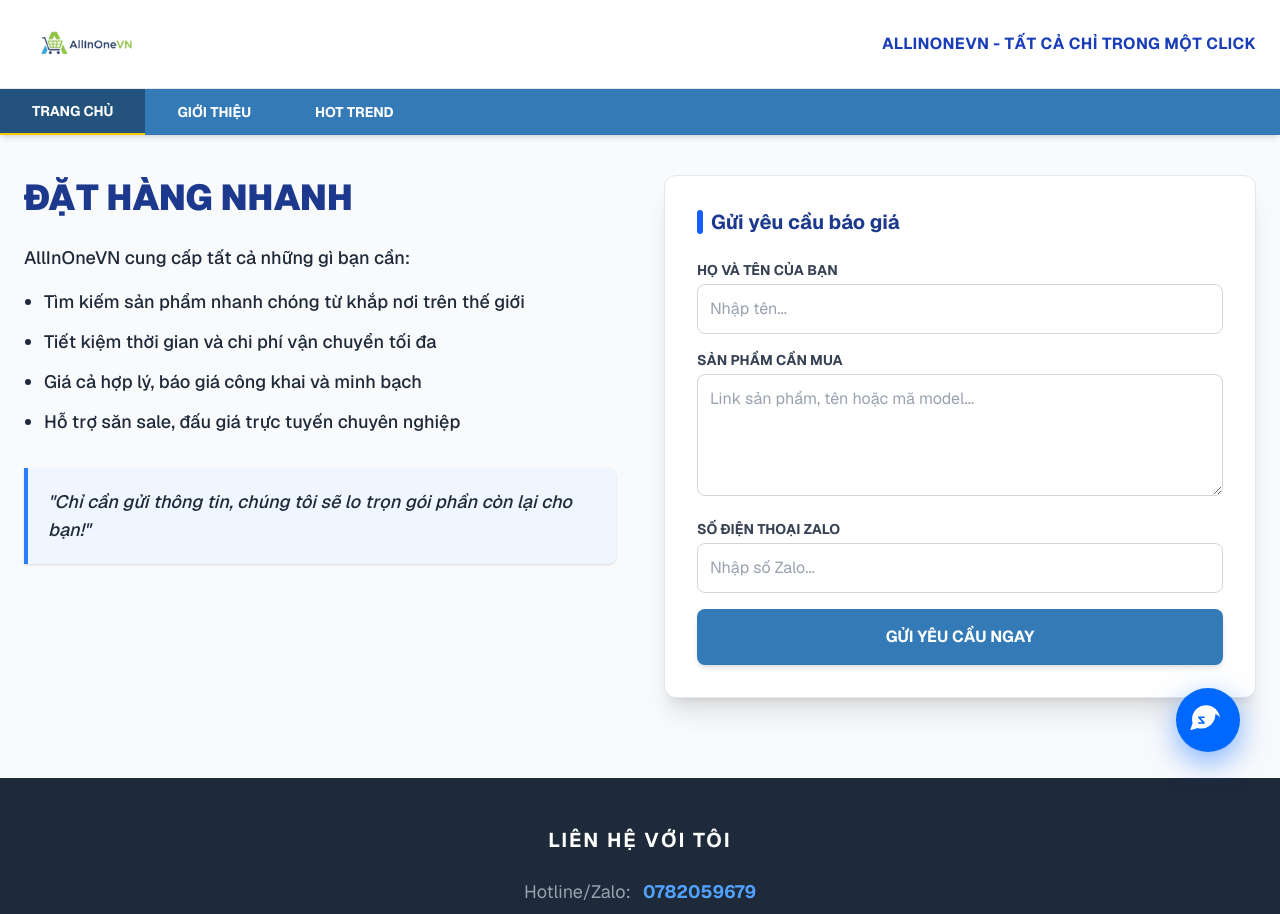
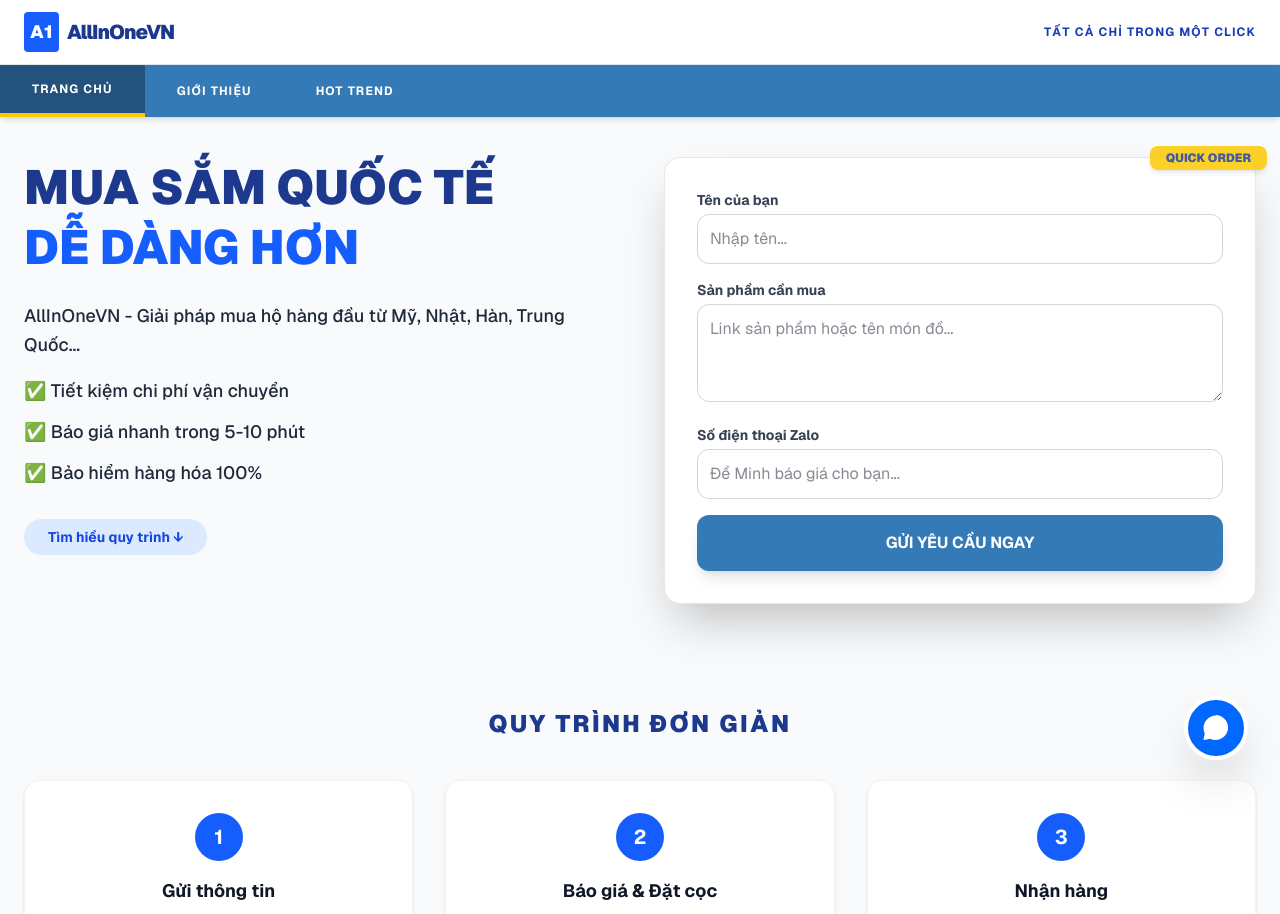
Before and after one commit to dotienminh6-svg/Cua-hang-cua-minh, a Next.js app: page / in a window 1280 px wide. Shown: the top 914 px of the page. Built offline with nearby package versions, Linux system fonts and the light colour scheme.

Commit message:
them tinh nang

```diff
--- a/app/page.tsx
+++ b/app/page.tsx
@@ -11,7 +11,7 @@ export default function Home() {
     setLoading(true);
     emailjs.sendForm('service_u39jdqg', 'template_rhrihtn', e.target, 'lTdh8-6gnfkeO7kfJ')
       .then(() => {
-        alert("Đã gửi đơn hàng thành công!");
+        alert("Đã gửi đơn hàng thành công! Đợi chút Minh sẽ check và báo giá bạn ngay.");
         setLoading(false);
         e.target.reset();
       }, (error) => {
@@ -25,22 +25,25 @@ export default function Home() {
       {/* HEADER */}
       <header className="bg-white py-3 px-6 border-b border-gray-200">
         <div className="max-w-7xl mx-auto flex items-center justify-between">
-          <img src="/logo.png" alt="Logo" className="h-16 w-auto" />
-          <p className="text-blue-800 font-bold hidden md:block uppercase tracking-wide">
-            AllInOneVN - TẤT CẢ CHỈ TRONG MỘT CLICK
+          <div className="flex items-center gap-2">
+            <div className="bg-blue-600 text-white p-1.5 rounded font-black text-lg">A1</div>
+            <span className="text-blue-900 font-black text-xl tracking-tighter">AllInOneVN</span>
+          </div>
+          <p className="text-blue-800 font-bold hidden md:block uppercase text-xs tracking-widest">
+            Tất cả chỉ trong một click
           </p>
         </div>
       </header>
 
-      {/* MENU - Thêm thuộc tính sticky để luôn hiện khi cuộn trang */}
+      {/* MENU */}
       <nav className="bg-[#337ab7] text-white sticky top-0 z-50 shadow-md">
-        <div className="max-w-7xl mx-auto flex">
+        <div className="max-w-7xl mx-auto flex overflow-x-auto scrollbar-hide">
           {['home', 'about', 'news'].map((tab) => (
             <button
               key={tab}
               onClick={() => setActiveTab(tab)}
-              className={`px-8 py-3 font-bold uppercase text-sm transition-all duration-300 ${
-                activeTab === tab ? 'bg-[#23527c] border-b-2 border-yellow-400' : 'hover:bg-[#286090]'
+              className={`px-8 py-4 font-bold uppercase text-xs tracking-widest transition-all whitespace-nowrap ${
+                activeTab === tab ? 'bg-[#23527c] border-b-4 border-yellow-400' : 'hover:bg-[#286090]'
               }`}
             >
               {tab === 'home' ? 'Trang chủ' : tab === 'about' ? 'Giới thiệu' : 'Hot trend'}
@@ -54,65 +57,92 @@ export default function Home() {
 
         {/* TRANG CHỦ */}
         {activeTab === 'home' && (
+          <div className="space-y-16">
             <div className="grid md:grid-cols-2 gap-12 items-start">
-            <div className="animate-fadeIn">
-              <h2 className="text-4xl font-black text-blue-900 mb-6 uppercase leading-tight">Đặt hàng nhanh</h2>
-              <div className="text-gray-800 font-medium space-y-4 text-lg">
-                <p>AllInOneVN cung cấp tất cả những gì bạn cần:</p>
-                <ul className="list-disc ml-5 space-y-3">
-                  <li>Tìm kiếm sản phẩm nhanh chóng từ khắp nơi trên thế giới</li>
-                  <li>Tiết kiệm thời gian và chi phí vận chuyển tối đa</li>
-                  <li>Giá cả hợp lý, báo giá công khai và minh bạch</li>
-                  <li>Hỗ trợ săn sale, đấu giá trực tuyến chuyên nghiệp</li>
+              <div>
+                <h2 className="text-5xl font-black text-blue-900 mb-6 uppercase leading-tight">
+                  Mua sắm quốc tế <br/><span className="text-blue-600">Dễ dàng hơn</span>
+                </h2>
+                <div className="text-gray-800 font-medium space-y-4 text-lg leading-relaxed">
+                  <p>AllInOneVN - Giải pháp mua hộ hàng đầu từ Mỹ, Nhật, Hàn, Trung Quốc...</p>
+                  <ul className="space-y-3">
+                    <li className="flex items-center gap-2">✅ Tiết kiệm chi phí vận chuyển</li>
+                    <li className="flex items-center gap-2">✅ Báo giá nhanh trong 5-10 phút</li>
+                    <li className="flex items-center gap-2">✅ Bảo hiểm hàng hóa 100%</li>
                   </ul>
-                <div className="mt-8 p-5 bg-blue-50 border-l-4 border-blue-500 italic rounded-r-lg shadow-sm">
-                  "Chỉ cần gửi thông tin, chúng tôi sẽ lo trọn gói phần còn lại cho bạn!"
+                  <div className="pt-4">
+                    <button onClick={() => window.scrollTo({top: 500, behavior: 'smooth'})} className="bg-blue-100 text-blue-700 px-6 py-2 rounded-full font-bold text-sm hover:bg-blue-200 transition-colors">
+                      Tìm hiểu quy trình ↓
+                    </button>
                   </div>
                 </div>
               </div>
 
-            <section className="bg-white p-8 rounded-xl border border-gray-200 shadow-xl">
-              <h3 className="text-xl font-bold mb-6 text-blue-900 flex items-center gap-2">
-                <span className="w-1.5 h-6 bg-blue-600 rounded-full"></span>
-                Gửi yêu cầu báo giá
-              </h3>
+              {/* FORM */}
+              <section className="bg-white p-8 rounded-2xl border border-gray-200 shadow-2xl relative">
+                <div className="absolute -top-3 -right-3 bg-yellow-400 text-blue-900 font-black px-4 py-1 rounded-lg shadow-md text-xs uppercase animate-pulse">
+                  Quick Order
+                </div>
                 <form className="space-y-4" onSubmit={sendEmail}>
                   <div>
-                  <label className="block font-bold mb-1 text-gray-700 text-sm uppercase">Họ và tên của bạn</label>
-                  <input name="name" className="w-full border border-gray-300 p-3 rounded-lg text-gray-900 placeholder-gray-400 outline-none focus:border-blue-500 focus:ring-1 focus:ring-blue-500 transition-all" placeholder="Nhập tên..." required />
+                    <label className="block font-bold mb-1 text-gray-700 text-sm">Tên của bạn</label>
+                    <input name="name" className="w-full border border-gray-300 p-3 rounded-xl outline-none focus:ring-2 focus:ring-blue-500" placeholder="Nhập tên..." required />
                   </div>
                   <div>
-                  <label className="block font-bold mb-1 text-gray-700 text-sm uppercase">Sản phẩm cần mua</label>
-                  <textarea name="message" className="w-full border border-gray-300 p-3 rounded-lg text-gray-900 placeholder-gray-400 outline-none focus:border-blue-500 focus:ring-1 focus:ring-blue-500 transition-all" rows={4} placeholder="Link sản phẩm, tên hoặc mã model..." required></textarea>
+                    <label className="block font-bold mb-1 text-gray-700 text-sm">Sản phẩm cần mua</label>
+                    <textarea name="message" className="w-full border border-gray-300 p-3 rounded-xl outline-none focus:ring-2 focus:ring-blue-500" rows={3} placeholder="Link sản phẩm hoặc tên món đồ..." required></textarea>
                   </div>
                   <div>
-                  <label className="block font-bold mb-1 text-gray-700 text-sm uppercase">Số điện thoại Zalo</label>
-                  <input name="phone" className="w-full border border-gray-300 p-3 rounded-lg text-gray-900 placeholder-gray-400 outline-none focus:border-blue-500 focus:ring-1 focus:ring-blue-500 transition-all" placeholder="Nhập số Zalo..." required />
+                    <label className="block font-bold mb-1 text-gray-700 text-sm">Số điện thoại Zalo</label>
+                    <input name="phone" className="w-full border border-gray-300 p-3 rounded-xl outline-none focus:ring-2 focus:ring-blue-500" placeholder="Để Minh báo giá cho bạn..." required />
                   </div>
-                <button type="submit" className="w-full bg-[#337ab7] text-white p-4 font-bold uppercase rounded-lg hover:bg-blue-800 transition-all shadow-md transform hover:-translate-y-0.5">
-                  {loading ? "Đang gửi..." : "Gửi yêu cầu ngay"}
+                  <button type="submit" className="w-full bg-[#337ab7] text-white p-4 font-bold uppercase rounded-xl hover:bg-blue-800 shadow-lg transform active:scale-95 transition-all">
+                    {loading ? "Đang gửi đi..." : "Gửi yêu cầu ngay"}
                   </button>
                 </form>
               </section>
+            </div>
+
+            {/* QUY TRÌNH 3 BƯỚC MỚI */}
+            <div className="pt-10">
+               <h3 className="text-2xl font-black text-center mb-10 text-blue-900 uppercase tracking-widest">Quy trình đơn giản</h3>
+               <div className="grid md:grid-cols-3 gap-8">
+                  <div className="bg-white p-8 rounded-2xl text-center border border-gray-100 shadow-sm hover:shadow-md transition-shadow">
+                    <div className="w-12 h-12 bg-blue-600 text-white rounded-full flex items-center justify-center font-bold text-xl mx-auto mb-4">1</div>
+                    <h4 className="font-bold text-lg mb-2">Gửi thông tin</h4>
+                    <p className="text-sm text-gray-500">Bạn chỉ cần gửi link hoặc tên sản phẩm vào form phía trên.</p>
+                  </div>
+                  <div className="bg-white p-8 rounded-2xl text-center border border-gray-100 shadow-sm hover:shadow-md transition-shadow">
+                    <div className="w-12 h-12 bg-blue-600 text-white rounded-full flex items-center justify-center font-bold text-xl mx-auto mb-4">2</div>
+                    <h4 className="font-bold text-lg mb-2">Báo giá & Đặt cọc</h4>
+                    <p className="text-sm text-gray-500">AllInOneVN gửi báo giá chi tiết. Bạn xác nhận và đặt cọc đơn hàng.</p>
+                  </div>
+                  <div className="bg-white p-8 rounded-2xl text-center border border-gray-100 shadow-sm hover:shadow-md transition-shadow">
+                    <div className="w-12 h-12 bg-blue-600 text-white rounded-full flex items-center justify-center font-bold text-xl mx-auto mb-4">3</div>
+                    <h4 className="font-bold text-lg mb-2">Nhận hàng</h4>
+                    <p className="text-sm text-gray-500">Hàng về kho Việt Nam sẽ được ship đến tận cửa nhà bạn trong 7-10 ngày.</p>
+                  </div>
+               </div>
+            </div>
           </div>
         )}
 
         {/* TRANG GIỚI THIỆU */}
         {activeTab === 'about' && (
-          <div className="max-w-4xl mx-auto bg-white p-8 rounded-2xl shadow-sm border border-gray-100 animate-fadeIn">
-            <h2 className="text-3xl font-black text-blue-900 mb-6 border-b-2 border-blue-900 pb-2 uppercase">Về AllInOneVN</h2>
-            <div className="space-y-6 text-lg leading-relaxed text-gray-700">
+          <div className="max-w-4xl mx-auto bg-white p-10 rounded-3xl shadow-sm border border-gray-100">
+            <h2 className="text-3xl font-black text-blue-900 mb-8 border-b pb-4">VỀ CHÚNG TÔI</h2>
+            <div className="space-y-6 text-gray-700 leading-relaxed text-lg">
               <p>
-                <span className="font-bold text-blue-800 text-xl">AllInOneVN</span> ra đời với sứ mệnh kết nối người tiêu dùng Việt Nam với những sản phẩm chất lượng nhất từ khắp nơi trên thế giới. Với sức trẻ, lòng nhiệt huyết và sự tận tâm, tôi tin chắc bạn sẽ hoàn toàn hài lòng khi sử dụng dịch vụ của chúng tôi.
+                <span className="font-bold text-blue-800 text-xl underline decoration-yellow-400">AllInOneVN</span> không chỉ đơn thuần là một dịch vụ mua hộ. Chúng tôi là người bạn đồng hành giúp bạn tiếp cận nguồn hàng chất lượng từ khắp thế giới một cách an toàn nhất.
               </p>
-              <div className="grid md:grid-cols-2 gap-6 mt-8">
-                <div className="p-5 border border-blue-50 bg-blue-50/50 rounded-xl hover:shadow-md transition-all">
-                  <h4 className="font-bold text-blue-800 mb-2 text-xl flex items-center gap-2">🚀 Tiết kiệm thời gian</h4>
-                  <p className="text-sm leading-relaxed text-gray-600">Chúng tôi hỗ trợ bạn bằng tất cả khả năng và kinh nghiệm để giúp bạn sở hữu món đồ mình cần trong thời gian sớm nhất với quy trình tối ưu.</p>
+              <div className="grid md:grid-cols-2 gap-6 pt-6">
+                 <div className="p-6 bg-gray-50 rounded-2xl border-l-4 border-blue-500">
+                    <h5 className="font-bold text-blue-700 mb-2">Sứ mệnh</h5>
+                    <p className="text-sm">Xóa bỏ rào cản ngôn ngữ và địa lý, giúp mọi người đều có thể mua hàng hiệu với giá gốc.</p>
                  </div>
-                <div className="p-5 border border-green-50 bg-green-50/50 rounded-xl hover:shadow-md transition-all">
-                  <h4 className="font-bold text-green-800 mb-2 text-xl flex items-center gap-2">🛡️ Cam kết uy tín</h4>
-                  <p className="text-sm leading-relaxed text-gray-600">Đội ngũ AllInOneVN luôn đặt sự minh bạch và trách nhiệm lên hàng đầu, đảm bảo hàng hóa về tận tay đúng theo yêu cầu và an toàn tuyệt đối.</p>
+                 <div className="p-6 bg-gray-50 rounded-2xl border-l-4 border-green-500">
+                    <h5 className="font-bold text-green-700 mb-2">Giá trị</h5>
+                    <p className="text-sm">Minh bạch trong báo giá, tận tâm trong hỗ trợ và tốc độ trong vận chuyển.</p>
                  </div>
               </div>
             </div>
@@ -121,44 +151,39 @@ export default function Home() {
 
         {/* TRANG HOT TREND */}
         {activeTab === 'news' && (
-          <div className="text-center py-24 bg-white rounded-3xl border-2 border-dashed border-gray-200 animate-fadeIn">
-            <div className="text-6xl mb-6">📦</div>
-            <h2 className="text-3xl font-black text-blue-900 mb-4 uppercase">Sản phẩm Hot Trend</h2>
-            <p className="text-gray-500 italic text-lg max-w-md mx-auto">Tính năng đang được cập nhật. Những xu hướng mua sắm mới nhất sẽ sớm xuất hiện tại đây!</p>
+          <div className="text-center py-20 bg-white rounded-3xl border border-dashed border-gray-300">
+            <div className="text-5xl mb-4">⚡</div>
+            <h2 className="text-3xl font-black text-blue-900 mb-2 uppercase">Hot Trend</h2>
+            <p className="text-gray-500 italic">Hàng ngàn sản phẩm đang sale sập sàn tại Amazon, Rakuten... sẽ cập nhật tại đây!</p>
           </div>
         )}
       </div>
 
       {/* FOOTER */}
-      <footer className="bg-gray-800 text-white py-12 text-center mt-10 px-6">
-        <h3 className="text-xl font-bold mb-6 uppercase tracking-widest">Liên hệ với tôi</h3>
-        <div className="space-y-3 mb-8">
-          <p className="flex items-center justify-center gap-3 text-lg">
-             <span className="text-gray-400">Hotline/Zalo:</span>
-             <span className="font-bold text-blue-400">0782059679</span>
-          </p>
-          <p className="text-lg">
-            Facebook: <a href="https://www.facebook.com/LilM1905" target="_blank" rel="noreferrer" className="text-blue-400 underline hover:text-blue-300 transition-colors">LilM1905</a>
-          </p>
+      <footer className="bg-gray-900 text-white py-14 px-6 mt-20">
+        <div className="max-w-7xl mx-auto flex flex-col items-center space-y-6">
+          <div className="text-2xl font-black tracking-tighter italic">AllInOneVN</div>
+          <div className="flex flex-wrap justify-center gap-8 text-sm text-gray-400 uppercase font-bold tracking-widest">
+            <span>📞 0782059679</span>
+            <span>📍 Hà Nội - Quảng Ninh</span>
           </div>
-        <div className="pt-8 border-t border-gray-700 max-w-2xl mx-auto text-gray-500 text-sm">
-          © 2026 AllInOneVN. Thiết kế và vận hành bởi Đỗ Tiến Minh.
+          <a href="https://www.facebook.com/LilM1905" target="_blank" className="bg-blue-600 px-6 py-2 rounded-full font-bold hover:bg-blue-500 transition-colors">
+            Follow Fanpage
+          </a>
+          <p className="text-gray-600 text-[10px] pt-10">© 2026 AllInOneVN. Created by Do Tien Minh.</p>
         </div>
       </footer>
 
-      {/* NÚT ZALO NỔI - Giữ nguyên mã SVG chuẩn của bạn */}
+      {/* ZALO BUTTON */}
       <a
         href="https://zalo.me/0782059679"
         target="_blank"
         rel="noopener noreferrer"
-        className="fixed bottom-10 right-10 z-[9999] transition-all transform hover:scale-110 animate-bounce"
-        title="Chat Zalo ngay"
+        className="fixed bottom-8 right-8 z-[9999] hover:scale-110 transition-transform animate-bounce"
       >
-        <div className="w-16 h-16 bg-[#0068ff] rounded-full flex items-center justify-center shadow-[0_10px_30px_rgba(0,104,255,0.5)]">
-           <svg width="40" height="40" viewBox="0 0 512 512" fill="none" xmlns="http://www.w3.org/2000/svg">
-            <path d="M410.64 245.333C410.64 344.4 330.347 424.693 231.28 424.693C212.827 424.693 195.12 421.84 178.48 416.587L96.0001 448L127.413 365.52C122.16 348.88 119.307 331.173 119.307 312.72C119.307 213.653 199.6 133.36 298.667 133.36C397.733 133.36 478.027 213.653 478.027 312.72C478.027 330.147 475.493 346.96 470.853 362.72" fill="#0068FF"/>
-            <path d="M410.64 245.333C410.64 146.267 330.347 66 231.28 66C132.213 66 51.9201 146.267 51.9201 245.333C51.9201 262.76 54.4534 279.573 59.0934 295.333C59.0934 295.333 59.0934 295.333 59.0934 295.333C33.6801 371.787 32 377.013 32 378.293C32 381.76 34.8267 384.587 38.2934 384.587C39.5734 384.587 44.8001 382.907 121.253 357.52C137.013 362.16 153.827 364.693 171.253 364.693C270.32 364.693 350.613 284.4 350.613 185.333C350.613 183.787 350.587 182.267 350.507 180.747C385.92 194.507 410.64 217.173 410.64 245.333Z" fill="white"/>
-            <path d="M129.547 210.453H212.827V229.493H162.773L212.827 283.413V302.453H129.547V283.413H181.28L129.547 227.467V210.453Z" fill="#0068FF"/>
+        <div className="w-16 h-16 bg-[#0068ff] rounded-full flex items-center justify-center shadow-2xl border-4 border-white">
+           <svg width="30" height="30" viewBox="0 0 24 24" fill="white" xmlns="http://www.w3.org/2000/svg">
+            <path d="M12 2C6.477 2 2 6.477 2 12C2 13.591 2.369 15.093 3.024 16.425L2.012 21.056C1.933 21.417 2.247 21.731 2.608 21.652L7.239 20.64C8.571 21.295 10.073 21.664 11.664 21.664C17.187 21.664 21.664 17.187 21.664 11.664C21.664 6.141 17.187 1.664 11.664 1.664L12 2Z"/>
           </svg>
         </div>
       </a>
```
Lines whose indentation alone changed are shown as unchanged.
